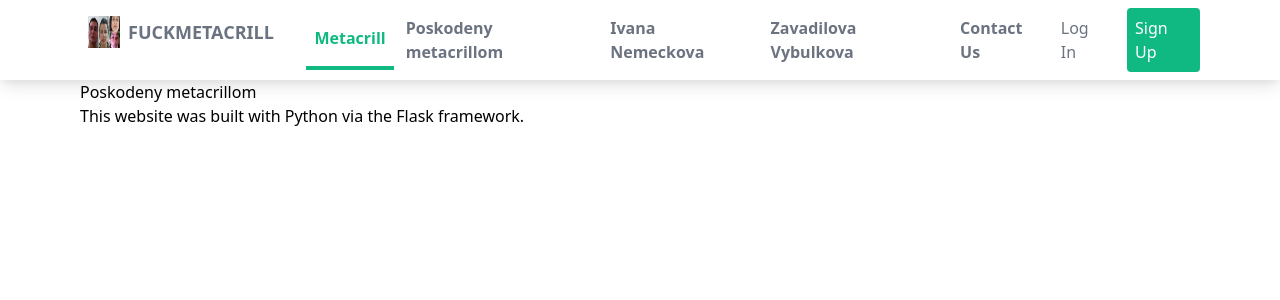
After one commit to Jurcik84/web-app-python-project, a Flask app: page /poskodeny-metacrillom in a window 1280 px wide. The commit adds this page. Shown: the top 300 px of the page. Run offline with Flask 2, Linux system fonts and the light colour scheme.

Commit message:
added static folder and image

```diff
--- a/main.py
+++ b/main.py
@@ -3,13 +3,45 @@ from flask_sqlalchemy import SQLAlchemy
 
 app = Flask(__name__)
 
+url_list = ["/poskodeny-metacrillom", "/mudr-ivana-nemeckova-metacrill-praha", "/mudr-zavadilova-vybulkova-metacrill-praha"]
+
 
 ###############################################
 #          Render HOME PAGE                   #
 ###############################################
+
 @app.route("/", methods=["GET"])
 def index():
     return render_template('home.temp.html')
+
+###############################################
+#          Render NEMECKOVA                   #
+###############################################
+
+@app.route(url_list[1], methods=["GET"])
+def mudr_ivana_nemackova():
+    return render_template('nemeckova.temp.html')
+
+
+###############################################
+#          Render Zavadilova                  #
+###############################################
+
+@app.route(url_list[2], methods=["GET"])
+def mudr_vybulkova_zavadilova():
+    return render_template('zavadilova.temp.html')
+
+
+###############################################
+#          Render Poskodeny metacrillom       #
+###############################################
+
+@app.route("/poskodeny-metacrillom", methods=["GET"])
+def poskodeny_metacrillom():
+    return render_template('poskodeny-metacrillom.temp.html')
+
+
+
 
 
 
--- a/templates/navigation.temp.html
+++ b/templates/navigation.temp.html
@@ -1,35 +1,3 @@
-<!-- <!doctype html>
-<html>
-   <head>
-      <link rel="stylesheet" href="https://cdnjs.cloudflare.com/ajax/libs/tailwindcss/2.2.16/tailwind.min.css">
-   </head>
-
-<body>
-   <h1>Pacient stories</h1>
-   <nav>
-      <ul>
-         {% for item in data %}
-         <li>
-            {% for key, value in item.items() %}
-
-            {% if key == "title" %}
-            <h1>{{value}}</h1>
-            {% endif %}
-            {% if key == "subtitle" %}
-            <h3>{{value}}</h3>
-            {% endif %}
-            {% if key == "image" %}
-            <image class="image list-item" src={{value}} width="100" />
-            {% endif %}
-
-            {% endfor %}
-         </li>
-         {% endfor %}
-      </ul>
-   </nav>
-</body>
-
-</html> -->
 
 <html lang="en">
 	<head>
@@ -48,7 +16,7 @@
 						<div>
 							<!-- Website Logo -->
 							<a href="#" class="flex items-center py-4 px-2">
-								<!-- <img src="" alt="Logo" class="h-8 w-8 mr-2"> -->
+								<img src="{{url_for('static', filename='/images/img.jpg')}}" alt="Logo" class="h-8 w-8 mr-2">
 								<span class="font-semibold text-gray-500 text-lg">
                                    FUCKMETACRILL
                                 </span>
@@ -56,11 +24,11 @@
 						</div>
 						<!-- Primary Navbar items -->
 						<div class="hidden md:flex items-center space-x-1">
-							<a href="" class="py-4 px-2 text-green-500 border-b-4 border-green-500 font-semibold ">Home</a>
-							<a href="" class="py-4 px-2 text-gray-500 font-semibold hover:text-green-500 transition duration-300">poskodeny metacrillom</a>
-							<a href="" class="py-4 px-2 text-gray-500 font-semibold hover:text-green-500 transition duration-300">Ivana Nemeckova</a>
-                            <a href="" class="py-4 px-2 text-gray-500 font-semibold hover:text-green-500 transition duration-300">Zavadilova Vybulkova</a>
-							<a href="" class="py-4 px-2 text-gray-500 font-semibold hover:text-green-500 transition duration-300">Contact Us</a>
+							<a href="/" class="py-4 px-2 text-green-500 border-b-4 border-green-500 font-semibold ">Metacrill</a>
+							<a href="/poskodeny-metacrillom" class="py-4 px-2 text-gray-500 font-semibold hover:text-green-500 transition duration-300">Poskodeny metacrillom</a>
+							<a href="/mudr-ivana-nemeckova-metacrill-praha" class="py-4 px-2 text-gray-500 font-semibold hover:text-green-500 transition duration-300">Ivana Nemeckova</a>
+                            <a href="/mudr-zavadilova-vybulkova-metacrill-praha" class="py-4 px-2 text-gray-500 font-semibold hover:text-green-500 transition duration-300">Zavadilova Vybulkova</a>
+							<a href="/" class="py-4 px-2 text-gray-500 font-semibold hover:text-green-500 transition duration-300">Contact Us</a>
 						</div>
 					</div>
 					<!-- Secondary Navbar items -->
--- /dev/null
+++ b/templates/poskodeny-metacrillom.temp.html
@@ -0,0 +1,7 @@
+{% extends "navigation.temp.html" %}
+{% block content %}
+  <div class="home">
+    <h1>Poskodeny metacrillom</h1>
+    <p>This website was built with Python via the Flask framework.</p>
+  </div>
+{% endblock %}
```
Also changed, not shown: templates/nemeckova.temp.html (added, +7 -0 lines), templates/zavadilova.temp.html (added, +7 -0 lines), static/images/img.jpg (added).
